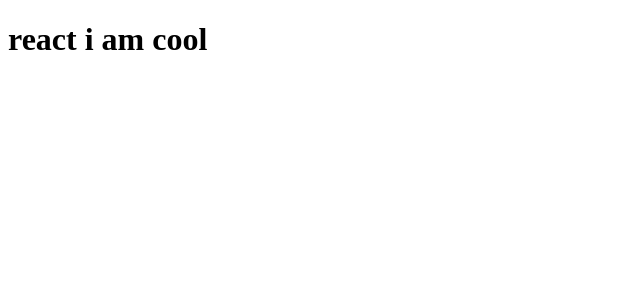
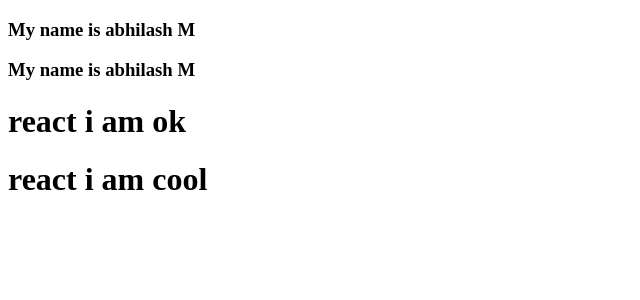
Before and after one commit to abhilashvijayan7/React-Mastery, a React (Vite) app: page / in a window 1280 px wide. Shown: the top 300 px of the page, without its empty margins (0-640 px from the left). Built offline with nearby package versions, Linux system fonts and the light colour scheme.

Commit message:
beauty of jsx

```diff
--- a/App.js
+++ b/App.js
@@ -10,14 +10,24 @@ const heading= (
     </h1>
     );
 
+    const Subhead=()=>(
+<h3 className="sub-head">My name is abhilash M</h3>
+    );
+
 // React Functional Component
 
  const HeadingComponent = ()=>{
     return (
        <>
-    <h1 className="head" tabIndex="5">
+       <div id='container'>
+      <Subhead/>
+      {Subhead()}
+         {heading}
+
+    <h1 className="head" >
     react i am cool
     </h1>
+       </div>
     </>
     )
  }
```
